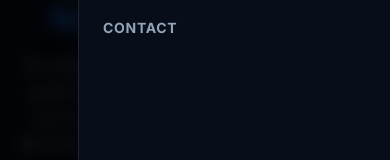
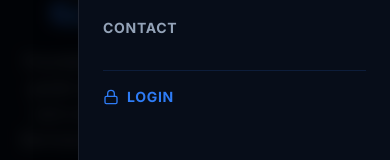
Before and after one commit to pavan939111/CCTV, a Next.js app: page /about in a window 390 px wide. Both pictures are taken after a click on the button 354 px from the left and 43 px from the top of the page. Shown: the part 230-390 px from the top of the page. Built offline with nearby package versions, Linux system fonts and the light colour scheme; no server answers; the database is empty.

Commit message:
feat: relocate mobile login link into the side navigation drawer menu

```diff
--- a/src/components/Navbar.tsx
+++ b/src/components/Navbar.tsx
@@ -86,7 +86,7 @@ export default function Navbar() {
                 className="text-xs font-semibold uppercase tracking-wider text-text-secondary hover:text-accent transition-colors duration-300 flex items-center gap-1.5 mr-2"
               >
                 <Lock className="h-3.5 w-3.5 text-accent" />
-                <span>Admin</span>
+                <span>Login</span>
               </Link>
 
               {/* Call Hotline */}
@@ -114,13 +114,6 @@ export default function Navbar() {
 
             {/* Mobile Navigation controls */}
             <div className="flex lg:hidden items-center gap-2">
-              <Link
-                href="/admin"
-                className="p-1.5 text-text-secondary hover:text-accent transition-colors duration-300"
-                aria-label="Admin Portal"
-              >
-                <Lock className="h-4.5 w-4.5 text-accent" />
-              </Link>
               <LanguageToggle />
               <ThemeToggle />
               <button
@@ -160,6 +153,16 @@ export default function Navbar() {
                   {link.name}
                 </Link>
               ))}
+
+              {/* Login Link inside Mobile Side Drawer Menu */}
+              <Link
+                href="/admin"
+                onClick={() => setIsMobileMenuOpen(false)}
+                className="text-sm font-bold uppercase tracking-wider text-accent transition-colors duration-300 flex items-center gap-2 mt-2 pt-4 border-t border-border-custom"
+              >
+                <Lock className="h-4 w-4" />
+                <span>Login</span>
+              </Link>
             </div>
           </div>
           <div className="space-y-4 mb-16">
```
